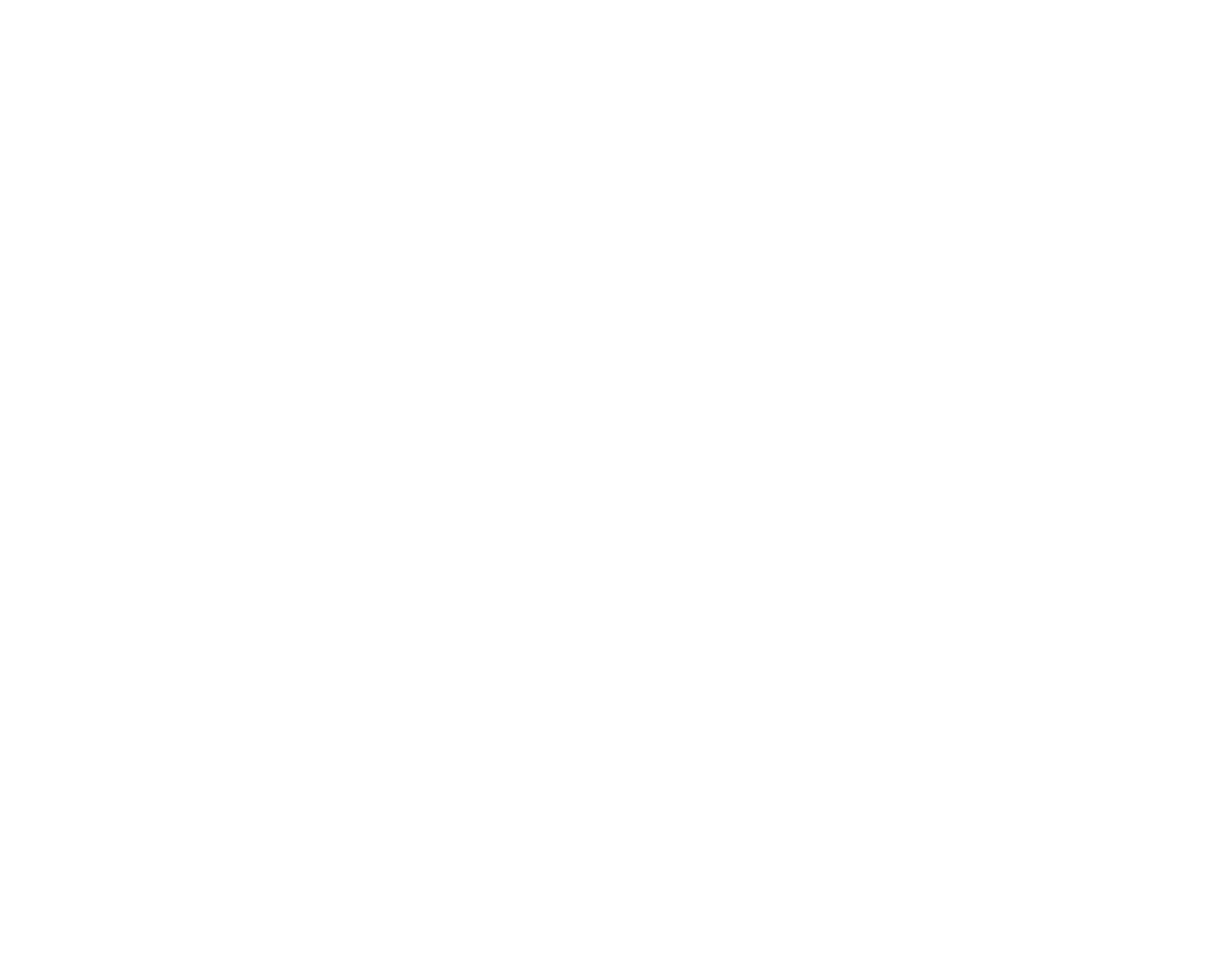
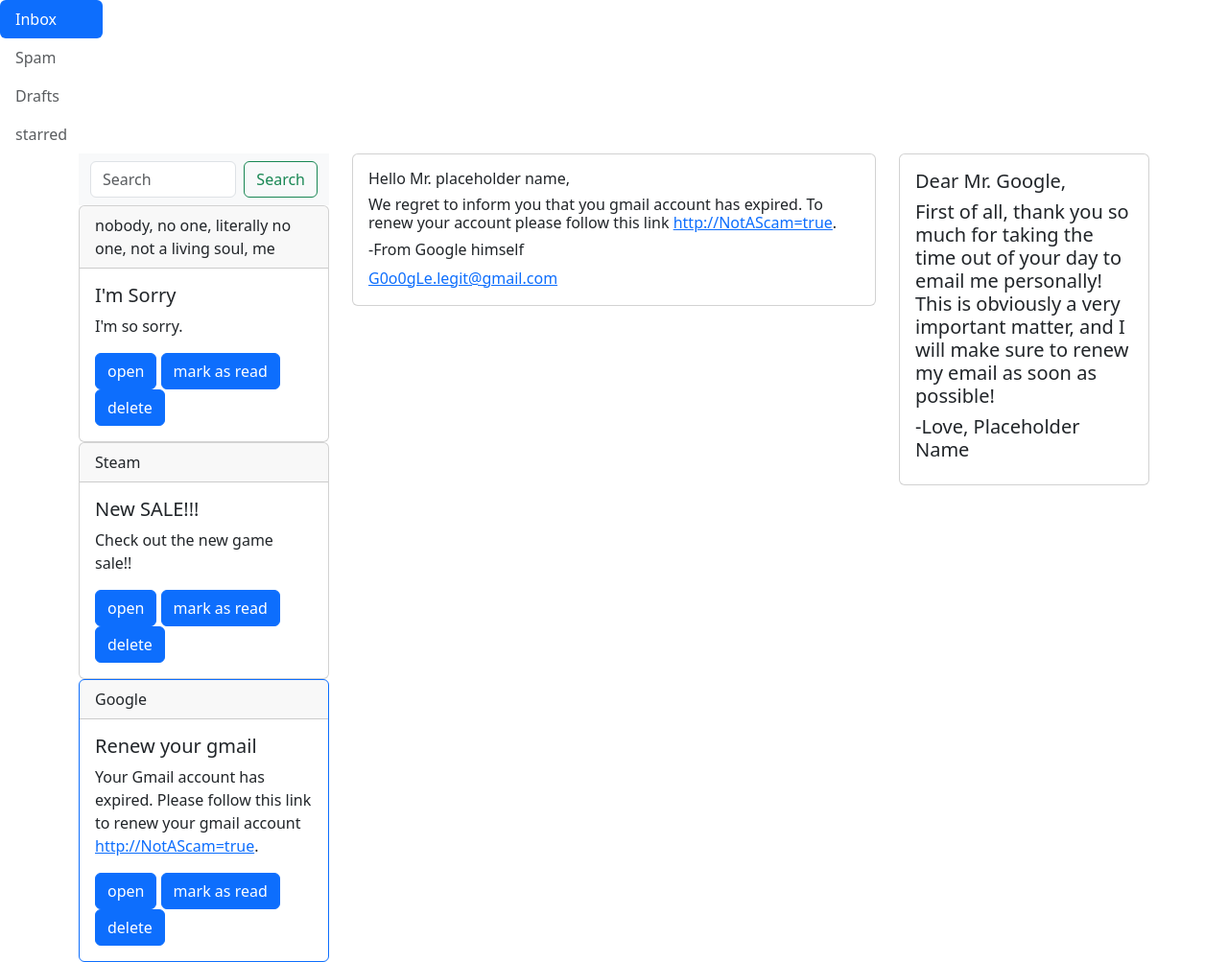
Before and after one commit to Daniel-Galvezcohort238/BootstrapGrid-EmailTemplate, a plain HTML site: page index.html in a window 1280 px wide. Shown: the whole page at 96% size. Before the commit the page ends 800 px from the top, so only its background shows below. Drawn offline with nearby package versions, Linux system fonts and the light colour scheme.

Commit message:
basic layout implemented

```diff
--- a/index.html
+++ b/index.html
@@ -4,20 +4,85 @@
         <meta charset="UTF-8">
         <meta http-equiv="X-UA-Compatible" content="IE=edge">
         <link rel="stylesheet" href="styles.css">
+        <title>Bootstrap Project</title>
+        <link href="https://cdn.jsdelivr.net/npm/bootstrap@5.3.2/dist/css/bootstrap.min.css" rel="stylesheet" integrity="sha384-T3c6CoIi6uLrA9TneNEoa7RxnatzjcDSCmG1MXxSR1GAsXEV/Dwwykc2MPK8M2HN" crossorigin="anonymous">
     </head>
     <body>
+        <nav class="nav nav-pills col-1 flex-column">
+            <a class="nav-link active" aria-current="page" href="#">Inbox</a>
+            <a class="nav-link disabled" aria-disabled="true">Spam</a>
+            <a class="nav-link disabled" aria-disabled="true">Drafts</a>
+            <a class="nav-link disabled" aria-disabled="true">starred</a>
+        </nav>
         <div class="container">
             <div class="row">
-                <div class="messages col">
-
+                <div class="inbox col">
+                    <nav class="navbar bg-body-tertiary">
+                        <div class="container-fluid">
+                          <form class="d-flex" role="search">
+                            <input class="form-control me-2" type="search" placeholder="Search" aria-label="Search">
+                            <button class="btn btn-outline-success" type="submit">Search</button>
+                          </form>
+                        </div>
+                      </nav>
+                      <div class="card">
+                        <div class="card-header">
+                          nobody, no one, literally no one, not a living soul, me
+                        </div>
+                        <div class="card-body">
+                          <h5 class="card-title">I'm Sorry</h5>
+                          <p class="card-text">I'm so sorry.</p>
+                          <a href="#" class="btn btn-primary">open</a>
+                          <a href="#" class="btn btn-primary">mark as read</a>
+                          <a href="#" class="btn btn-primary">delete</a>
+                        </div>
+                      </div>
+                      <div class="card">
+                        <div class="card-header">
+                          Steam
+                        </div>
+                        <div class="card-body">
+                          <h5 class="card-title">New SALE!!!</h5>
+                          <p class="card-text">Check out the new game sale!!</p>
+                          <a href="#" class="btn btn-primary">open</a>
+                          <a href="#" class="btn btn-primary">mark as read</a>
+                          <a href="#" class="btn btn-primary">delete</a>
+                        </div>
+                      </div>
+                      <div class="card border-primary" >
+                        <div class="card-header">
+                          Google
+                        </div>
+                        <div class="card-body">
+                          <h5 class="card-title">Renew your gmail</h5>
+                          <p class="card-text">Your Gmail account has expired. Please follow this link to renew your gmail account <a href="#">http://NotAScam=true</a>.</p>
+                          <a href="#" class="btn btn-primary">open</a>
+                          <a href="#" class="btn btn-primary">mark as read</a>
+                          <a href="#" class="btn btn-primary">delete</a>
+                        </div>
+                      </div>
                 </div>
                 <div class="email-body col-8 col-xl-6 d-none d-md-block">
-
+                    <div class="card">
+                        <div class="card-body">
+                          <h6>Hello Mr. placeholder name,</h6>
+                          <h6 class="email-body-text">We regret to inform you that you gmail account has expired. To renew your account please follow this link <a href="#">http://NotAScam=true</a>.</h6>
+                          <h6>-From Google himself</h6>
+                          <h7><a href="#">G0o0gLe.legit@gmail.com</a> </h7>
+                        </div>
+                      </div>
                 </div>
                 <div class="compose col-3 d-none d-xl-block">
-
+                    <div class="card">
+                        <div class="card-body">
+                            <h5>Dear Mr. Google,</h5>
+                            <h5>First of all, thank you so much for taking the time out of your day to email me personally! This is obviously a very important matter, and I will make sure to renew my email as soon as possible!</h5>
+                            <h5>-Love, Placeholder Name</h5>
+                        </div>
+                    </div>
                 </div>
             </div>
         </div>
+        <script src="https://cdn.jsdelivr.net/npm/bootstrap@5.3.2/dist/js/bootstrap.bundle.min.js" integrity="sha384-C6RzsynM9kWDrMNeT87bh95OGNyZPhcTNXj1NW7RuBCsyN/o0jlpcV8Qyq46cDfL" crossorigin="anonymous"></script>
     </body>
 </html>
```
